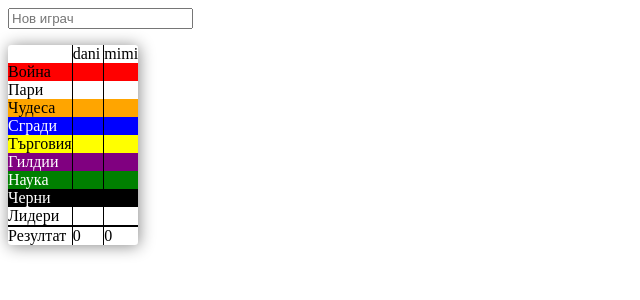
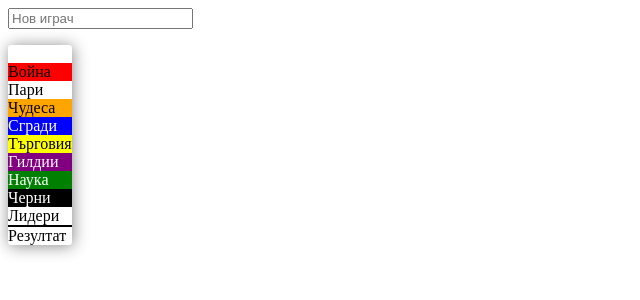
Before and after one commit to dbalchev/7wc-ng4, an Angular app: page / in a window 1280 px wide. Shown: the top 300 px of the page, without its empty margins (0-640 px from the left). Built offline with nearby package versions, Linux system fonts and the light colour scheme.

Commit message:
Remove test data

```diff
--- a/src/app/scoreboard/scoreboard.component.ts
+++ b/src/app/scoreboard/scoreboard.component.ts
@@ -41,7 +41,7 @@ class PlayerScore {
 export class ScoreboardComponent implements OnInit {
 
   FIELDS=FIELDS;
-  public players: Array<PlayerScore> = [new PlayerScore('dani'), new PlayerScore('mimi')];
+  public players: Array<PlayerScore> = [];
   constructor() { }
 
   ngOnInit() {
```
